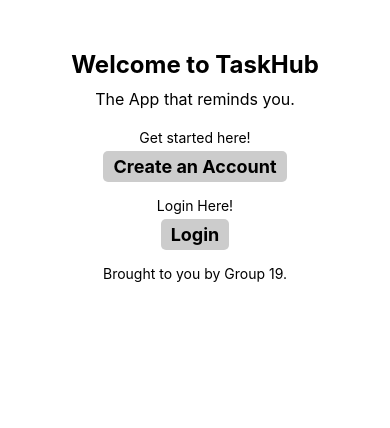
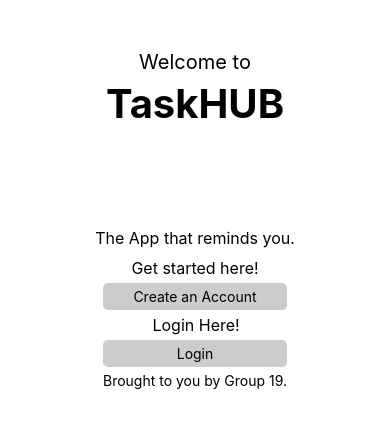
Before and after one commit to notdien/cen4010_group19, a React Native app in the folder frontend/: screen / in a window 390 px wide. Shown: the top 428 px of the page. Built offline with nearby package versions, Linux system fonts and the light colour scheme.

Commit message:
fixed up homescreen

```diff
--- a/frontend/App.js
+++ b/frontend/App.js
@@ -1,31 +1,71 @@
+import React, { useState } from 'react';
 import { StatusBar } from 'expo-status-bar';
-import { StyleSheet, Text, View } from 'react-native';
+import { StyleSheet, Text, View,TouchableOpacity  } from 'react-native';
 
 
 export default function App() {
+  const [redirectToSignUp, setRedirectToSignUp] = useState(false);
+  const [redirectToLogin, setRedirectToLogin] = useState(false);
+
+  const handleSignUpPress = () => {
+    setRedirectToSignUp(true);
+  };
+
+  const handleLoginPress = () => {
+    setRedirectToLogin(true);
+  };
+
+  const handleBackPress = () => {
+    setRedirectToSignUp(false);
+    setRedirectToLogin(false);
+  };
+
+  if (redirectToSignUp) {
+    return (
+      <View style={styles.container}>
+        <TouchableOpacity style={styles.backButton} onPress={handleBackPress}>
+          <Text>Back</Text>
+        </TouchableOpacity>
+        <Text>Sign Up Screen</Text>
+      </View>
+    );
+  }
+
+  if (redirectToLogin) {
+    return (
+      <View style={styles.container}>
+        <TouchableOpacity style={styles.backButton} onPress={handleBackPress}>
+          <Text>Back</Text>
+        </TouchableOpacity>
+        <Text>Login Screen</Text>
+      </View>
+    );
+  }
+
   return (
     <View style={styles.container}>
-      <Text style={styles.welcome}>Welcome to TaskHub</Text>
+      <Text style={styles.welcome}>Welcome to</Text>
+      <Text style={styles.title}>TaskHUB</Text>
+
       <Text style={styles.description}>The App that reminds you.</Text>
       <Text></Text>
       <Text></Text>
       <Text></Text>
-      <Text>Get started here!</Text>
+      <Text style={styles.centerp}>Get started here!</Text>
       <View style={styles.buttonsContainer}>
-        <Text style={styles.button}>Create an Account</Text>
+        <TouchableOpacity style={styles.button} onPress={handleSignUpPress}>
+          <Text>Create an Account</Text>
+        </TouchableOpacity>
+        <Text></Text>
+       <Text></Text>
+        <Text></Text>
+        <Text style={styles.centerp}>           Login Here!</Text>
+        <TouchableOpacity style={styles.button} onPress={handleLoginPress}>
+          <Text>Login</Text>
+        </TouchableOpacity>
+ <Text></Text><Text></Text><Text></Text><Text></Text><Text></Text><Text></Text><Text></Text><Text></Text>
+      <Text>Brought to you by Group 19.</Text>
       </View>
-      <Text></Text>
-      <Text></Text>
-      <Text></Text>
-      <Text>Login Here!</Text>
-      <View style={styles.buttonsContainer}>
-        <Text style={styles.button}>Login</Text>
-      </View>
-      <Text></Text><Text></Text>
-      <Text></Text><Text></Text><Text></Text><Text></Text><Text></Text><Text></Text><Text></Text><Text></Text><Text></Text><Text></Text>
-      <Text></Text><Text></Text><Text></Text><Text></Text><Text></Text><Text></Text><Text></Text><Text></Text><Text></Text><Text></Text>
-      <Text>Brought to you by Group 19.</Text>
-      <StatusBar style="auto" />
     </View>
   );
 }
@@ -39,19 +79,28 @@ const styles = StyleSheet.create({
     paddingTop: 50,
     paddingHorizontal: 20,
   },
+  title: {
+    fontSize: 40,
+    fontWeight: 'bold',
+    marginBottom: 100,
+  },
   welcome: {
-    fontSize: 24,
-    fontWeight: 'bold',
-    marginBottom: 10,
+    fontSize: 20,
+    fontWeight: 'light',
+    marginBottom: 5,
   },
   description: {
     fontSize: 16,
-    marginBottom: 20,
+    marginBottom: 10,
+  },
+  centerp: {
+    fontSize: 16,
   },
   buttonsContainer: {
     marginBottom: 10,
   },
   button: {
+    alignItems: 'center',
     fontSize: 18,
     fontWeight: 'bold',
     marginVertical: 5,
```
Also changed, not shown: frontend/example.js (added, +65 -0 lines), 1 other file (tests, documents, lock files or other folders).
